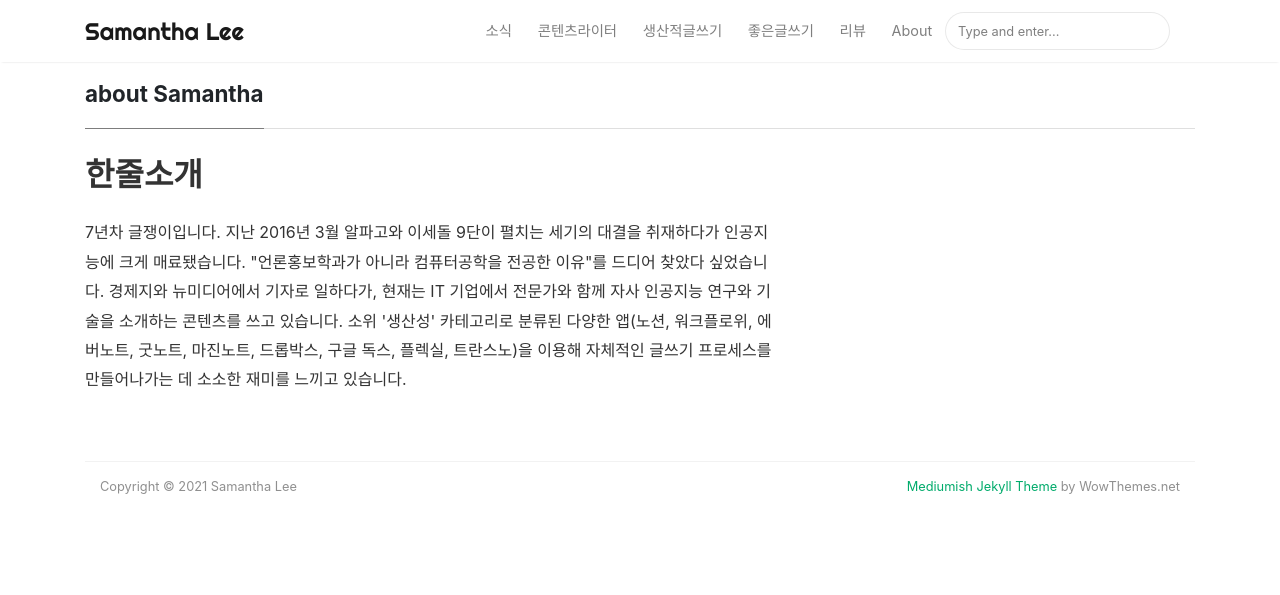
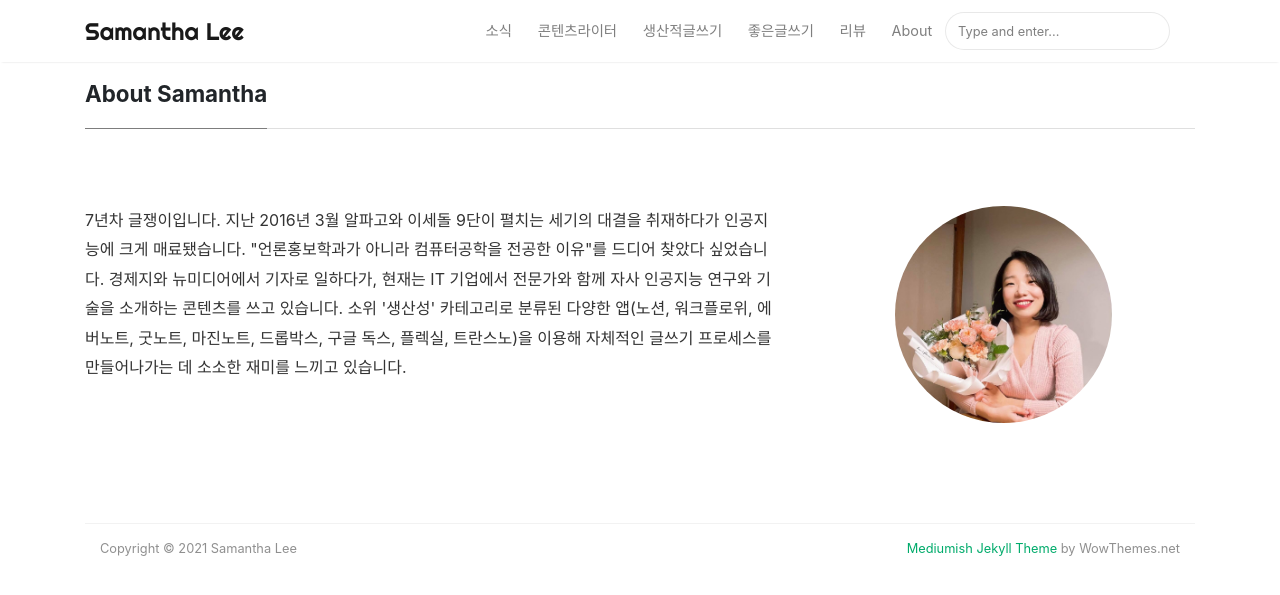
Before and after one commit to samantha-writer/samantha-writer.github.io, a Jekyll site: the page built from _pages/about.md, in a window 1280 px wide. Shown: the top 595 px of the page. Built offline with Jekyll 4.4.1, drawn with Linux system fonts in a browser that asks for light colours; nearby versions of some CDN libraries.

Commit message:
modify about

```diff
--- a/_pages/about.md
+++ b/_pages/about.md
@@ -1,17 +1,16 @@
 ---
 layout: page
-title: about Samantha
+title: About Samantha
 permalink: /about
 comments: false
 published: true
 ---
 
 <div class="row justify-content-between">
-<div class="col-md-8 pr-5">
-
-<h2>한줄소개</h2>
-
-<p>7년차 글쟁이입니다. 지난 2016년 3월 알파고와 이세돌 9단이 펼치는 세기의 대결을 취재하다가 인공지능에 크게 매료됐습니다. "언론홍보학과가 아니라 컴퓨터공학을 전공한 이유"를 드디어 찾았다 싶었습니다. 경제지와 뉴미디어에서 기자로 일하다가, 현재는 IT 기업에서 전문가와 함께 자사 인공지능 연구와 기술을 소개하는 콘텐츠를 쓰고 있습니다. 소위 '생산성' 카테고리로 분류된 다양한 앱(노션, 워크플로위, 에버노트, 굿노트, 마진노트, 드롭박스, 구글 독스, 플렉실, 트란스노)을 이용해 자체적인 글쓰기 프로세스를 만들어나가는 데 소소한 재미를 느끼고 있습니다. </p>
-
+    <div class="col-md-8 pr-5" style="margin-top:50px">
+        <p>7년차 글쟁이입니다. 지난 2016년 3월 알파고와 이세돌 9단이 펼치는 세기의 대결을 취재하다가 인공지능에 크게 매료됐습니다. "언론홍보학과가 아니라 컴퓨터공학을 전공한 이유"를 드디어 찾았다 싶었습니다. 경제지와 뉴미디어에서 기자로 일하다가, 현재는 IT 기업에서 전문가와 함께 자사 인공지능 연구와 기술을 소개하는 콘텐츠를 쓰고 있습니다. 소위 '생산성' 카테고리로 분류된 다양한 앱(노션, 워크플로위, 에버노트, 굿노트, 마진노트, 드롭박스, 구글 독스, 플렉실, 트란스노)을 이용해 자체적인 글쓰기 프로세스를 만들어나가는 데 소소한 재미를 느끼고 있습니다. </p>
+    </div>
+    <div class="col-md-4 pr-5">
+        <img style="padding:50px;margin-right: 13px;  border-radius: 100%;" src="/blog/assets/images/samantha_avator.jpg" alt="Samantha">
+    </div>
 </div>
-</div>
```
